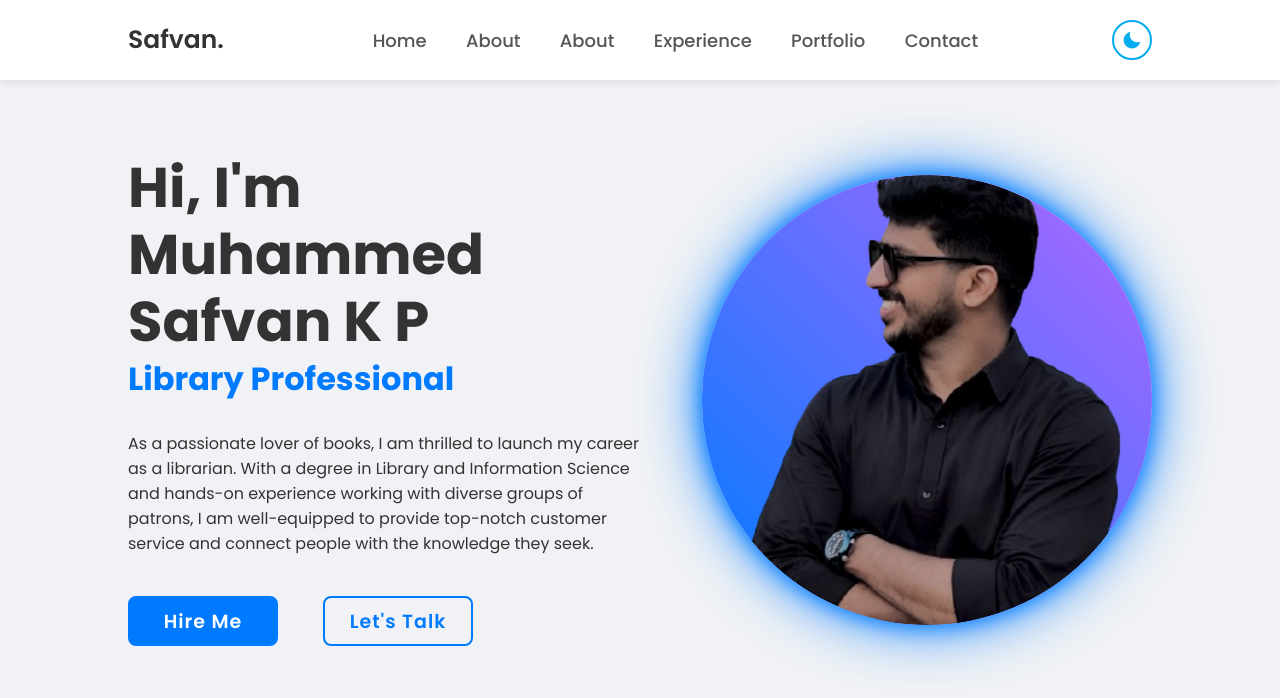
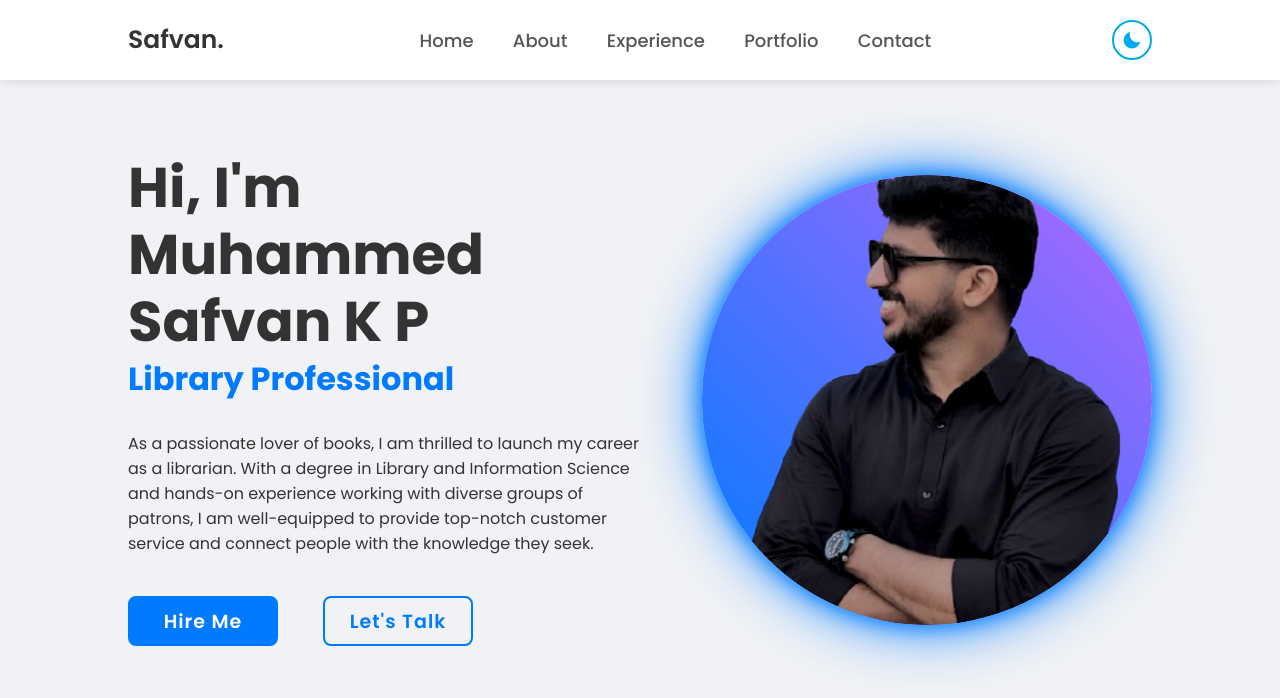
Before and after one commit to muhammedsafvankp/muhammedsafvankp.github.io, a plain HTML site: page index.html in a window 1280 px wide. Shown: the top 698 px of the page. Drawn offline with nearby package versions, Linux system fonts and the light colour scheme.

Commit message:
Update index.html

```diff
--- a/index.html
+++ b/index.html
@@ -17,7 +17,6 @@
         <a href="index.html" class="logo">Safvan.</a>
         <nav class="navbar">
             <a href="/">Home</a> <a href="/about/">About</a>
-            <a href="/about/">About</a>
             <a href="/experience/">Experience</a>
             <a href="/portfolio/">Portfolio</a>
             <a href="/contact/">Contact</a>
```
